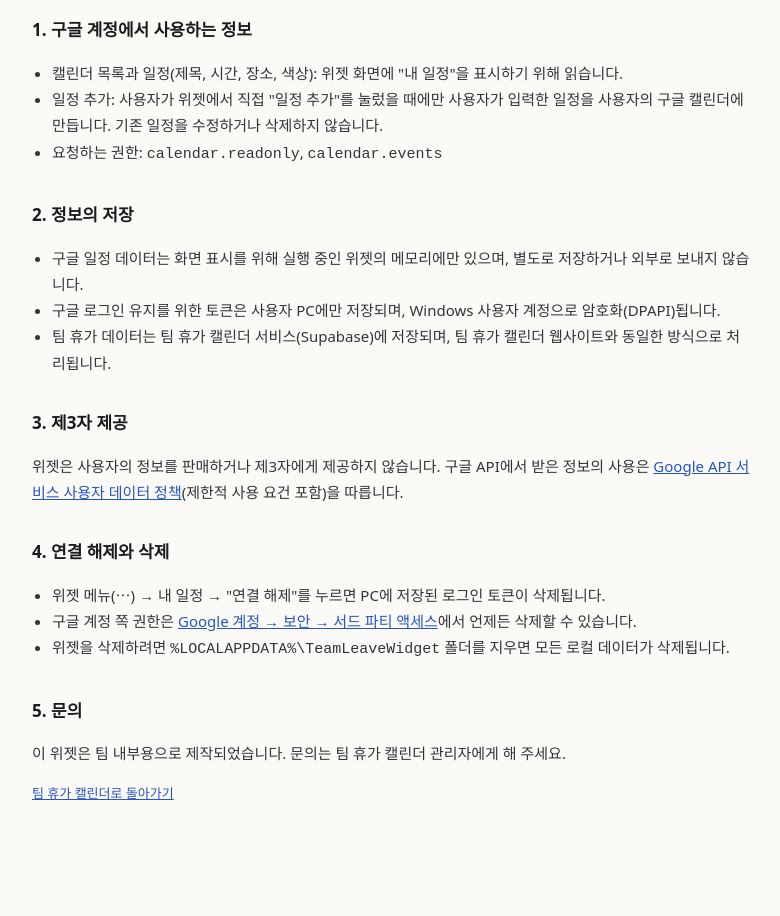
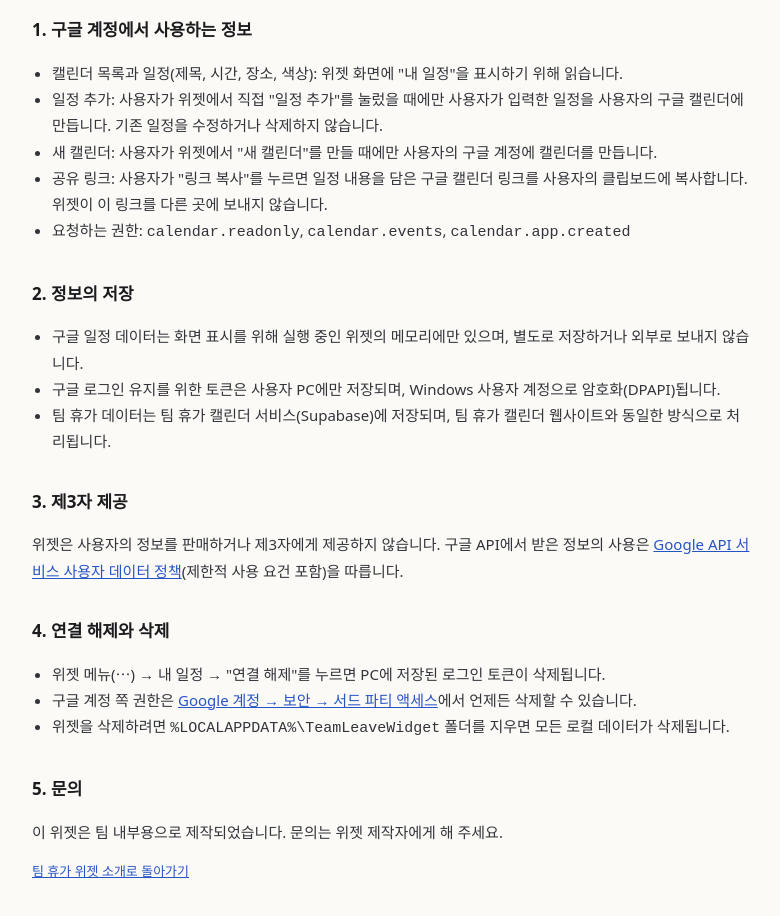
Before and after one commit to none-HongCheol/TeamCal, a plain HTML site: page privacy.html in a window 1280 px wide. Shown: the part 240-1156 px from the top of the page, without its empty margins (248-1028 px from the left). Before the commit the page ends 1121 px from the top, so only its background shows below. Drawn offline with Linux system fonts and the light colour scheme.

Commit message:
Add files via upload

```diff
--- a/privacy.html
+++ b/privacy.html
@@ -27,7 +27,9 @@ a{color:#2754c5}
 <ul>
   <li>캘린더 목록과 일정(제목, 시간, 장소, 색상): 위젯 화면에 "내 일정"을 표시하기 위해 읽습니다.</li>
   <li>일정 추가: 사용자가 위젯에서 직접 "일정 추가"를 눌렀을 때에만 사용자가 입력한 일정을 사용자의 구글 캘린더에 만듭니다. 기존 일정을 수정하거나 삭제하지 않습니다.</li>
-  <li>요청하는 권한: <code>calendar.readonly</code>, <code>calendar.events</code></li>
+  <li>새 캘린더: 사용자가 위젯에서 "새 캘린더"를 만들 때에만 사용자의 구글 계정에 캘린더를 만듭니다.</li>
+  <li>공유 링크: 사용자가 "링크 복사"를 누르면 일정 내용을 담은 구글 캘린더 링크를 사용자의 클립보드에 복사합니다. 위젯이 이 링크를 다른 곳에 보내지 않습니다.</li>
+  <li>요청하는 권한: <code>calendar.readonly</code>, <code>calendar.events</code>, <code>calendar.app.created</code></li>
 </ul>
 
 <h2>2. 정보의 저장</h2>
@@ -48,9 +50,9 @@ a{color:#2754c5}
 </ul>
 
 <h2>5. 문의</h2>
-<p>이 위젯은 팀 내부용으로 제작되었습니다. 문의는 팀 휴가 캘린더 관리자에게 해 주세요.</p>
+<p>이 위젯은 팀 내부용으로 제작되었습니다. 문의는 위젯 제작자에게 해 주세요.</p>
 
-<p class="muted"><a href="./">팀 휴가 캘린더로 돌아가기</a></p>
+<p class="muted"><a href="./">팀 휴가 위젯 소개로 돌아가기</a></p>
 </main>
 </body>
 </html>
```
